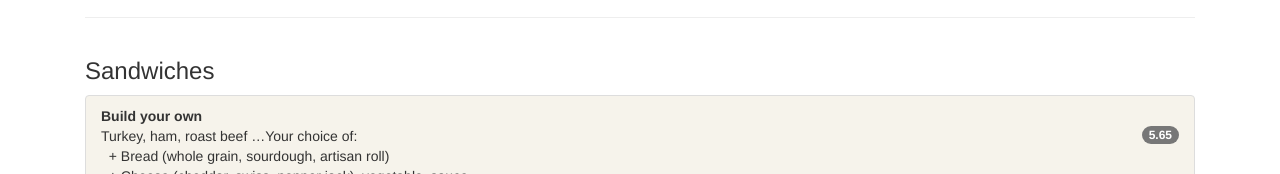
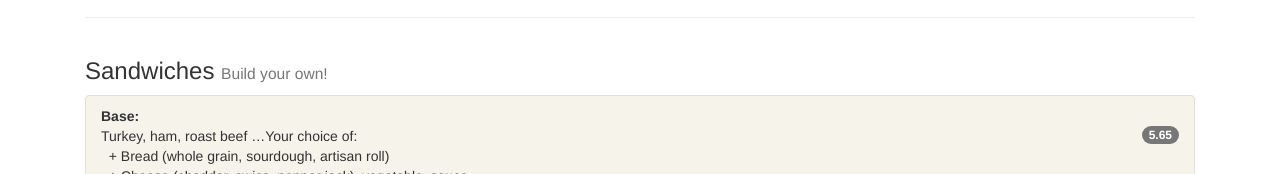
Before and after one commit to portofsandiego/cafe-orderform, a website: page app/index.html in a window 1280 px wide. Shown: the part 977-1151 px from the top of the page. Drawn offline with nearby package versions, Linux system fonts and the light colour scheme; files that its build step writes are made by us from their sources.

Commit message:
Consistent BYO header

```diff
--- a/app/index.html
+++ b/app/index.html
@@ -228,10 +228,10 @@
 					</div> -->
 
 					<div class="col-lg-12">
-						<h3 class="anchor"><span id="sandwiches"></span>Sandwiches</h3>
+						<h3 class="anchor"><span id="sandwiches"></span>Sandwiches <small>Build your own!</small></h3>
 						<ul class="list-group">
 							<li class="list-group-item">
-								<strong>Build your own</strong><br>
+								<strong>Base:</strong><br>
 								<span class="badge">5.65</span>
 								Turkey, ham, roast beef …Your choice of:<br>
 								&nbsp; + Bread (whole grain, sourdough, artisan roll)<br>
```
